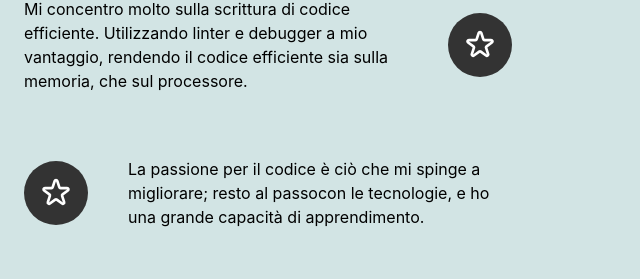
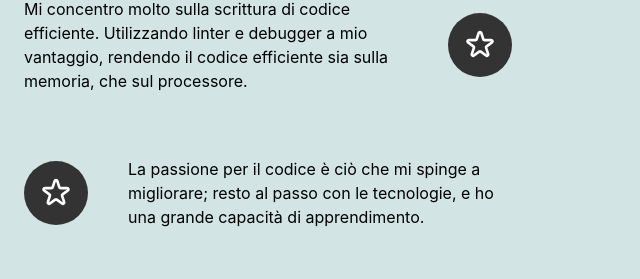
Before and after one commit to MarelGuy/loriscuntreri.com, an Astro site: page /it/home in a window 1280 px wide. Shown: the part 1215-1494 px from the top of the page, 372-1012 px from the left. Built offline with nearby package versions, Linux system fonts and the light colour scheme; Astro itself is replaced by a stand-in of ours.

Commit message:
passocon -> passo con

```diff
--- a/src/pages/it/home.astro
+++ b/src/pages/it/home.astro
@@ -10,6 +10,6 @@ import IndexPage from "../../components/pages/IndexPage.astro";
     whyChooseMe="Perché scegliere me?"
     p1="Nei progetti su cui lavoro dò priorità alla logica e al ragionamento, in modo da rendere ogni scelta di design accurata e professionale."
     p2="Mi concentro molto sulla scrittura di codice efficiente. Utilizzando linter e debugger a mio vantaggio, rendendo il codice efficiente sia sulla memoria, che sul processore."
-    p3="La passione per il codice è ciò che mi spinge a migliorare; resto al passocon le tecnologie, e ho una grande capacità di apprendimento."
+    p3="La passione per il codice è ciò che mi spinge a migliorare; resto al passo con le tecnologie, e ho una grande capacità di apprendimento."
   />
 </MainLayout>
```
